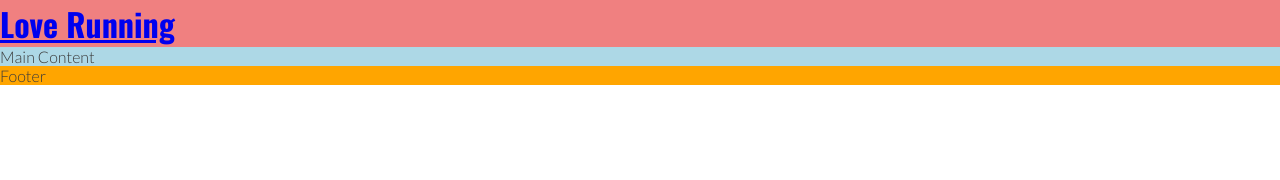
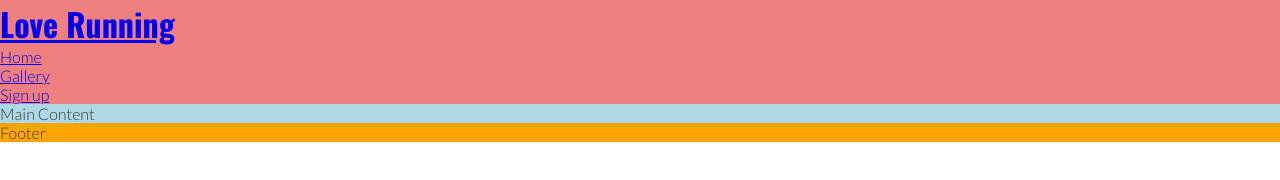
Before and after one commit to Coolafdood/love-running, a plain HTML site: page index.html in a window 1280 px wide. Drawn offline with nearby package versions, Linux system fonts and the light colour scheme.

Commit message:
created navigation section.

```diff
--- a/index.html
+++ b/index.html
@@ -28,6 +28,13 @@
     <header><a href="index.html">
       <h1 id="logo">Love Running</h1>
     </a>
+    <nav>
+      <ul>
+        <li><a href="home.html">Home</a></li>
+        <li><a href="gallery.html">Gallery</a></li>
+        <li><a href="sign-up.html">Sign up</a></li>
+      </ul>
+    </nav>
     <header>
     <main>Main Content</main>
     <footer>Footer</footer>
```
